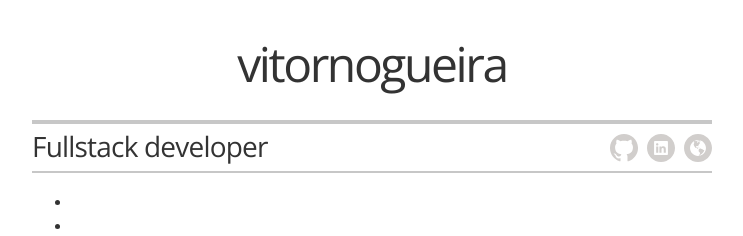
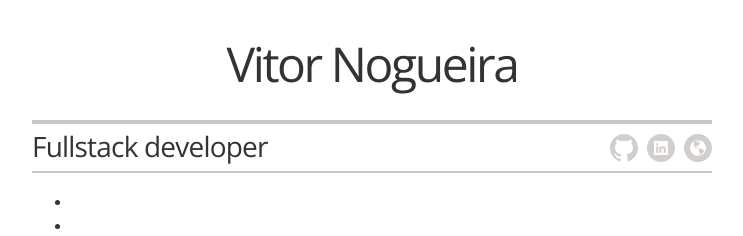
Before and after one commit to nogueivi/nogueivi.github.io, a Jekyll site: the page built from index.html, in a window 1280 px wide. Shown: the top 236 px of the page, without its empty margins (268-1011 px from the left). Built offline with Jekyll 4.4.1, drawn with Linux system fonts in a browser that asks for light colours.

Commit message:
Updated title

```diff
--- a/_config.yml
+++ b/_config.yml
@@ -10,7 +10,7 @@ sass:
 
 # Resume settings
 resume_avatar: true
-resume_name: "vitornogueira"
+resume_name: "Vitor Nogueira"
 resume_title: "Fullstack developer"
 # resume_contact_email: "rnogueira.vitor@gmail.com"
 # resume_contact_telephone: ""
```
